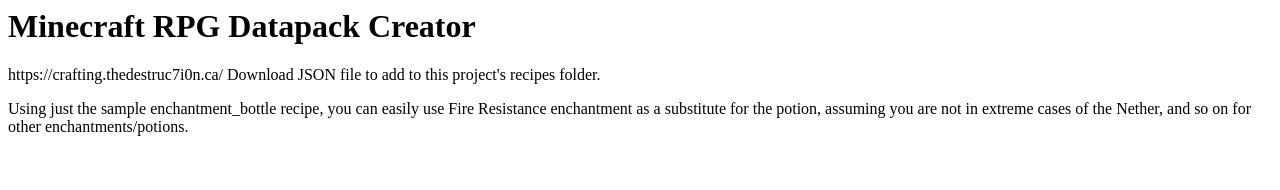
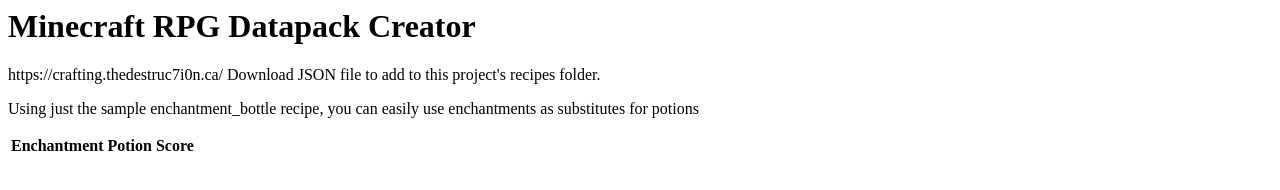
Before and after one commit to ietzel/MC-RPG-datapack, a plain HTML site: page index.html in a window 1280 px wide. Drawn offline with Linux system fonts and the light colour scheme.

Commit message:
Update index.html

```diff
--- a/index.html
+++ b/index.html
@@ -4,5 +4,17 @@
 <body>
   <h1>Minecraft RPG Datapack Creator</h1>
   <p>https://crafting.thedestruc7i0n.ca/ Download JSON file to add to this project's recipes folder.</p>
-  <p>Using just the sample enchantment_bottle recipe, you can easily use Fire Resistance enchantment as a substitute for the potion, assuming you are not in extreme cases of the Nether, and so on for other enchantments/potions.
+  <p>Using just the sample enchantment_bottle recipe, you can easily use enchantments as substitutes for potions</p>
+  <table>
+    <tr>
+      <th>Enchantment</th>
+      <th>Potion</th>
+      <th>Score</th>
+    </tr>
+    <tr>
+      <td></td>
+      <td></td>
+      <td></td>
+    </tr>
+  </table>
 </body>
```
